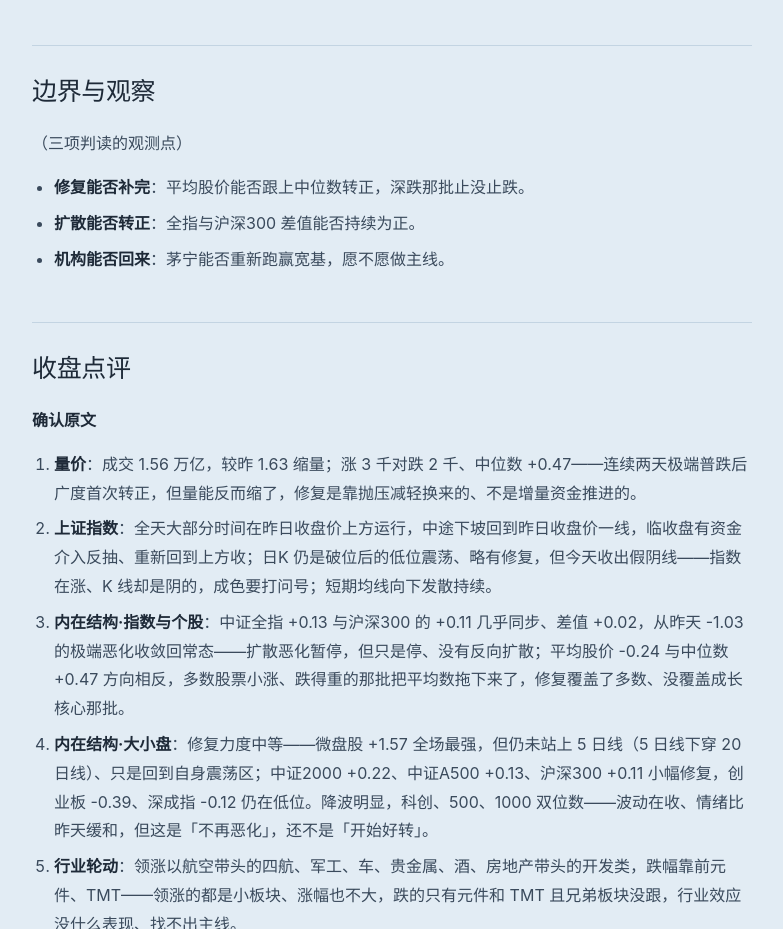
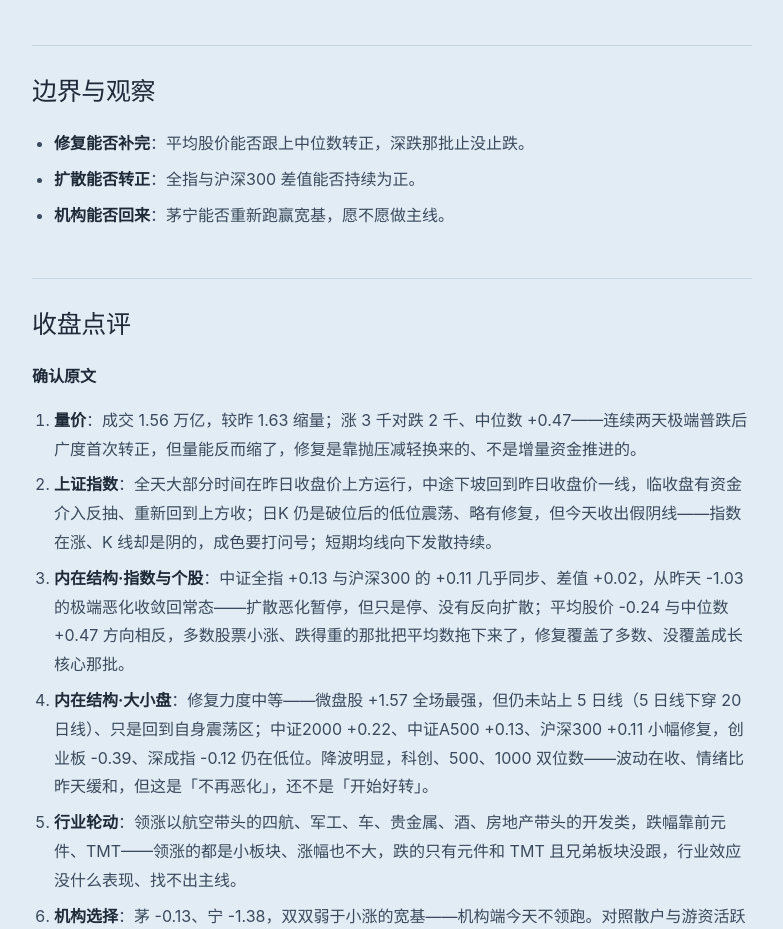
Before and after one commit to keycool/investment-portal, an Astro site: page /daily/2026-10-16 in a window 1280 px wide. Shown: the part 2169-3098 px from the top of the page, without its empty margins (248-1031 px from the left). Built offline with nearby package versions, Linux system fonts and the light colour scheme; Astro itself is replaced by a stand-in of ours.

Commit message:
fix(content): 移除 5 篇已发布文章「边界与观察」处的内部脚手架行（即三项判读的观测点）
- 1016/1019/1020/1021/W42 五篇均带该元标注行，属编辑内部过程标注、不应见诸读者
- 不动任何确认原文（判断/边界条目/点评/感悟逐字未变）
- 判读先行流程的观测点映射保留在 skill 与交接单，不再进入公开正文

```diff
--- a/src/content/reviews/daily/2026-10-16.mdx
+++ b/src/content/reviews/daily/2026-10-16.mdx
@@ -70,8 +70,6 @@
 
 ## 边界与观察
 
-（三项判读的观测点）
-
 - **修复能否补完**：平均股价能否跟上中位数转正，深跌那批止没止跌。
 - **扩散能否转正**：全指与沪深300 差值能否持续为正。
 - **机构能否回来**：茅宁能否重新跑赢宽基，愿不愿做主线。
--- a/src/content/reviews/daily/2026-10-19.mdx
+++ b/src/content/reviews/daily/2026-10-19.mdx
@@ -70,8 +70,6 @@
 
 ## 边界与观察
 
-（三项判读的观测点）
-
 - **中位数能否转正**：站上 +0.5 一档，广度转正重现。
 - **微盘能否止跌**：连续第三天深跌，5/10 加速发散。
 - **纳指弱势传导**：下穿季度线后，港股筑底能否扛住。
--- a/src/content/reviews/daily/2026-10-20.mdx
+++ b/src/content/reviews/daily/2026-10-20.mdx
@@ -73,8 +73,6 @@
 
 ## 边界与观察
 
-（即三项判读的观测点）
-
 - **差值连续为正**：全指与300 差值能否连续两天 >+0.3。
 - **均值保持中位上**：平均股价与中位数同向能否保持。
 - **避险与修复并存**：国债ETF 新高与修复并存的持续性。
--- a/src/content/reviews/daily/2026-10-21.mdx
+++ b/src/content/reviews/daily/2026-10-21.mdx
@@ -69,8 +69,6 @@
 
 ## 边界与观察
 
-（即三项判读的观测点）
-
 - **中小票相对强势**：小票端站上 5 日线的抗跌能否保持。
 - **宁止跌回稳**：领跌全场后，机构摇摆能否收敛。
 - **港股创新低传导**：恒指与黄金跌势未止，关注传导。
--- a/src/content/reviews/weekly/2026-W42.mdx
+++ b/src/content/reviews/weekly/2026-W42.mdx
@@ -85,8 +85,6 @@
 
 ## 边界与观察
 
-（三项判读的观测点）
-
 - **等权跌幅收窄**：个股端能否先止跌，是修复的起点。
 - **20 年均线守住**：2015 年以来收敛三角形能否维持。
 - **纳指能否止跌**：美债与 AI 两条压制未解。
```
